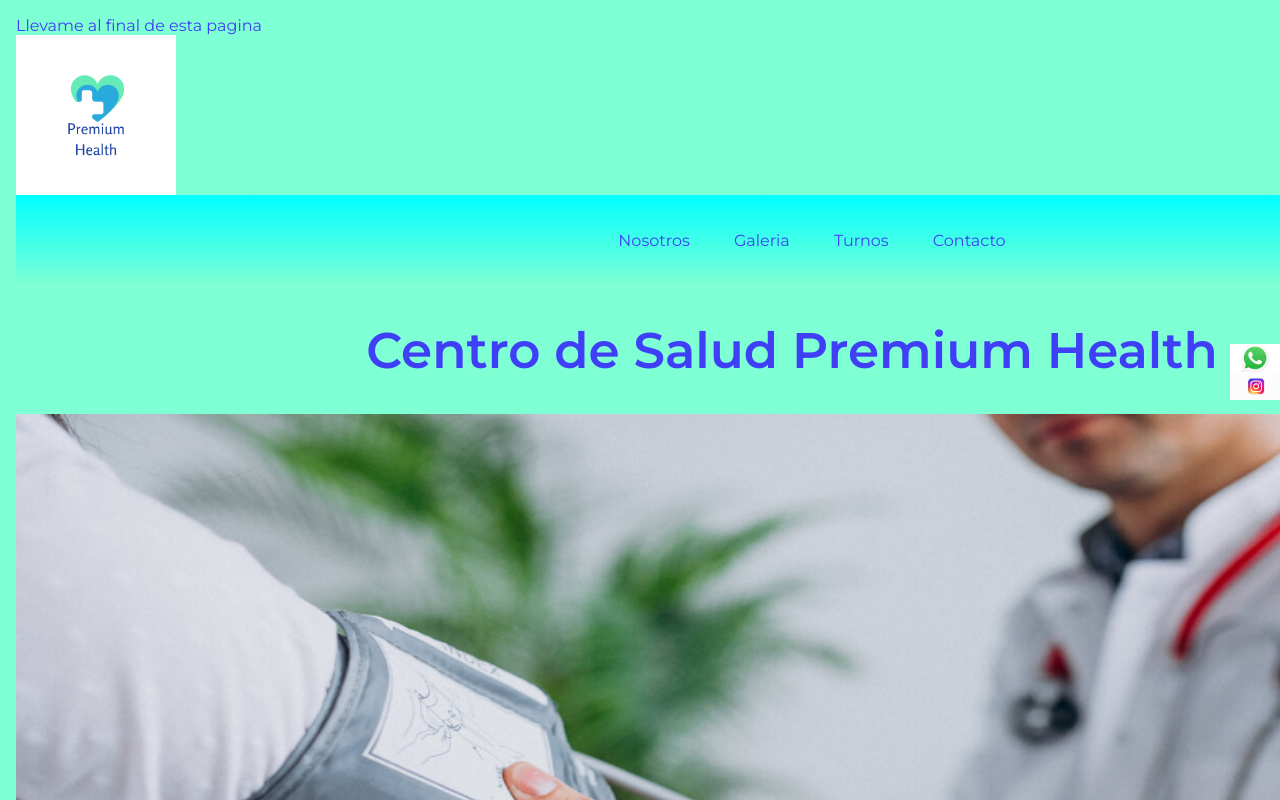
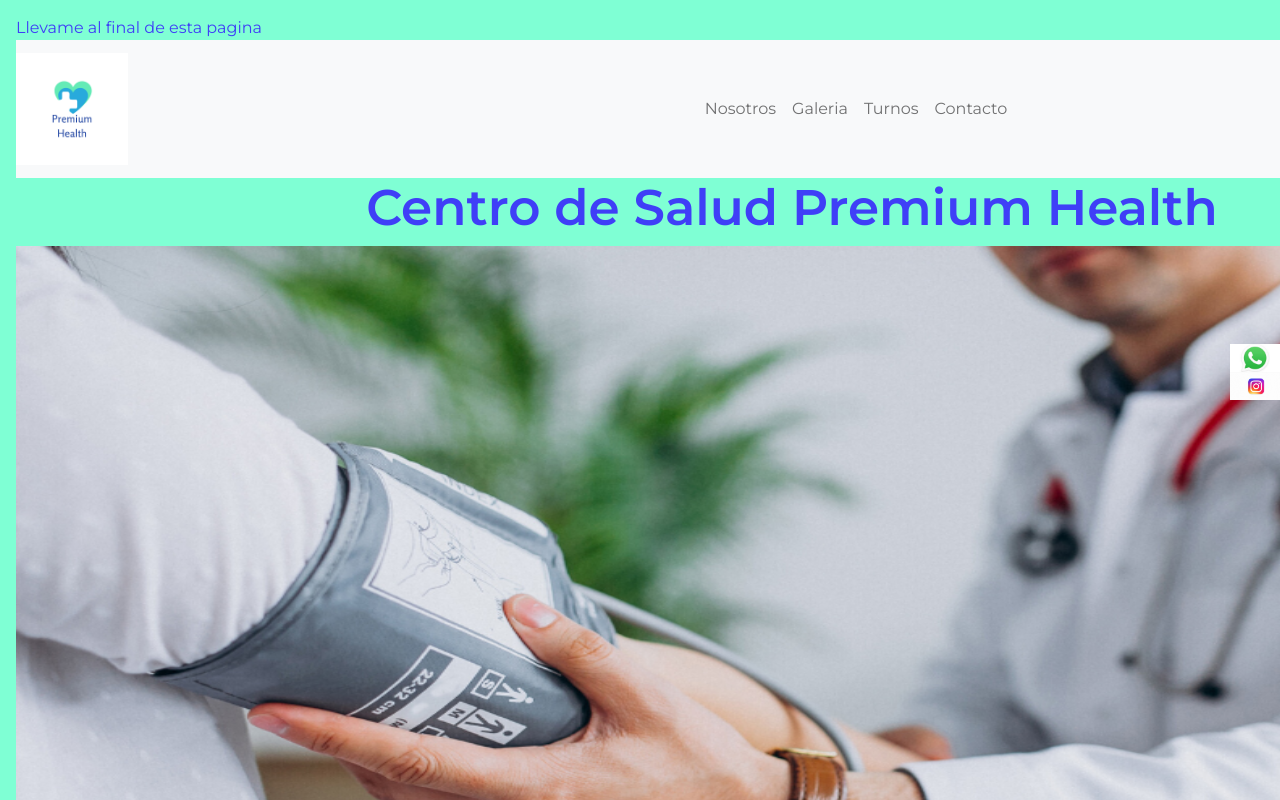
Before and after one commit to FranciscoSSequeira/centroDeSaludPremiumHealth, a plain HTML site: page index.html in a window 1280 px wide. Shown: the top 800 px of the page. Drawn offline with nearby package versions, Linux system fonts and the light colour scheme.

Commit message:
se agrega bootstrap e imagenes

```diff
--- a/CSS/estilos.css
+++ b/CSS/estilos.css
@@ -133,6 +133,9 @@ body{
 .cajaImagen{     /*galeria*/
     width:8rem ;
     height:8rem ;
+    /* display: grid;
+    grid-template-columns: repeat(7,1fr);
+    grid-template-rows: 1fr; */
     display: flex;
     flex-direction: row;
     justify-content:flex-start;
--- a/index.html
+++ b/index.html
@@ -9,29 +9,53 @@
         <link rel="preconnect" href="https://fonts.googleapis.com">
         <link rel="preconnect" href="https://fonts.gstatic.com" crossorigin>
         <link href="https://fonts.googleapis.com/css2?family=Montserrat:wght@100;200;400;500;600&display=swap" rel="stylesheet">
-        <link rel="stylesheet" href="CSS/estilos.css">
         <link href="https://unpkg.com/aos@2.3.1/dist/aos.css" rel="stylesheet">        <!--link animacion scroll-->
         <script src="https://unpkg.com/aos@2.3.1/dist/aos.js"></script>                  <!--link animacion scroll-->
         <link rel="stylesheet"    href="https://cdnjs.cloudflare.com/ajax/libs/animate.css/4.1.1/animate.min.css" />      <!--link animacion animate css-->
-
-
-
+        <!-- CSS only -->
+        <link href="https://cdn.jsdelivr.net/npm/bootstrap@5.2.1/dist/css/bootstrap.min.css" rel="stylesheet" integrity="sha384-iYQeCzEYFbKjA/T2uDLTpkwGzCiq6soy8tYaI1GyVh/UjpbCx/TYkiZhlZB6+fzT" crossorigin="anonymous">
+        <link rel="stylesheet" href="CSS/estilos.css">
     </head>
     <body class="grillaGeneral">
 
             <header class="header">
                 <a href="#final">Llevame al final de esta pagina</a>
 
-                <div class="logoHeader"><img src="multimedia/premiumHealth_logo.png" alt="premiumHealth_logo"></div>   <!-- logo -->
+                <!-- <div class="logoHeader"><img src="multimedia/premiumHealth_logo.png" alt="premiumHealth_logo"></div>   logo -->
 
-                <nav class="menuPrincipal">  <!--menu-->
-                    <ul>
+                <nav class="navbar navbar-expand-lg navbar-light bg-light">
+                    <a class="navbar-brand" href="#"> <img class="logo" src="multimedia/premiumHealth_logo.png" alt="premiumHealth_logo"></a>
+                    <button class="navbar-toggler" type="button" data-toggle="collapse" data-target="#navbarNav" aria-controls="navbarNav" aria-expanded="false" aria-label="Toggle navigation">
+                      <span class="navbar-toggler-icon"></span>
+                    </button>
+                    <div class="collapse navbar-collapse justify-content-center" id="navbarNav">
+                      <ul class="navbar-nav">
+                        <li class="nav-item active">
+                          <a class="nav-link" href="paginas/nosotros.html">Nosotros <span class="sr-only"></span></a>
+                        </li>
+                        <li class="nav-item">
+                          <a class="nav-link" href="paginas/galeria.html">Galeria</a>
+                        </li>
+                        <li class="nav-item">
+                          <a class="nav-link" href="paginas/turnos.html">Turnos</a>
+                        </li>
+                        <li class="nav-item">
+                          <a class="nav-link" href="paginas/contacto.html">Contacto</a>
+                        </li>
+                      </ul>
+                    </div>
+                  </nav>
+
+
+
+                <!-- <nav class="menuPrincipal">  --menu-->
+                    <!-- <ul>
                         <li><a href="paginas/nosotros.html">Nosotros</a></li>
                         <li><a href="paginas/galeria.html">Galeria</a></li>
                         <li><a href="paginas/turnos.html">Turnos</a></li>
                         <li><a href="paginas/contacto.html">Contacto</a></li>
                     </ul>
-                </nav>
+                </nav>  -->
 
                 <h1 id="arriba">Centro de Salud Premium Health</h1>   <!--titulo-->
 
@@ -112,6 +136,8 @@
                 AOS.init();
             </script>
 
+            <!-- JavaScript Bundle with Popper -->
+            <script src="https://cdn.jsdelivr.net/npm/bootstrap@5.2.1/dist/js/bootstrap.bundle.min.js" integrity="sha384-u1OknCvxWvY5kfmNBILK2hRnQC3Pr17a+RTT6rIHI7NnikvbZlHgTPOOmMi466C8" crossorigin="anonymous"></script>
     </body>
 
 </html>
```
Also changed, not shown: paginas/galeria.html (+15 -3 lines), multimedia/imagen_ambo.jpg (added), multimedia/imagen_medica_abuelos.jpg (added), multimedia/imagen_medico_tablet.jpg (added).
